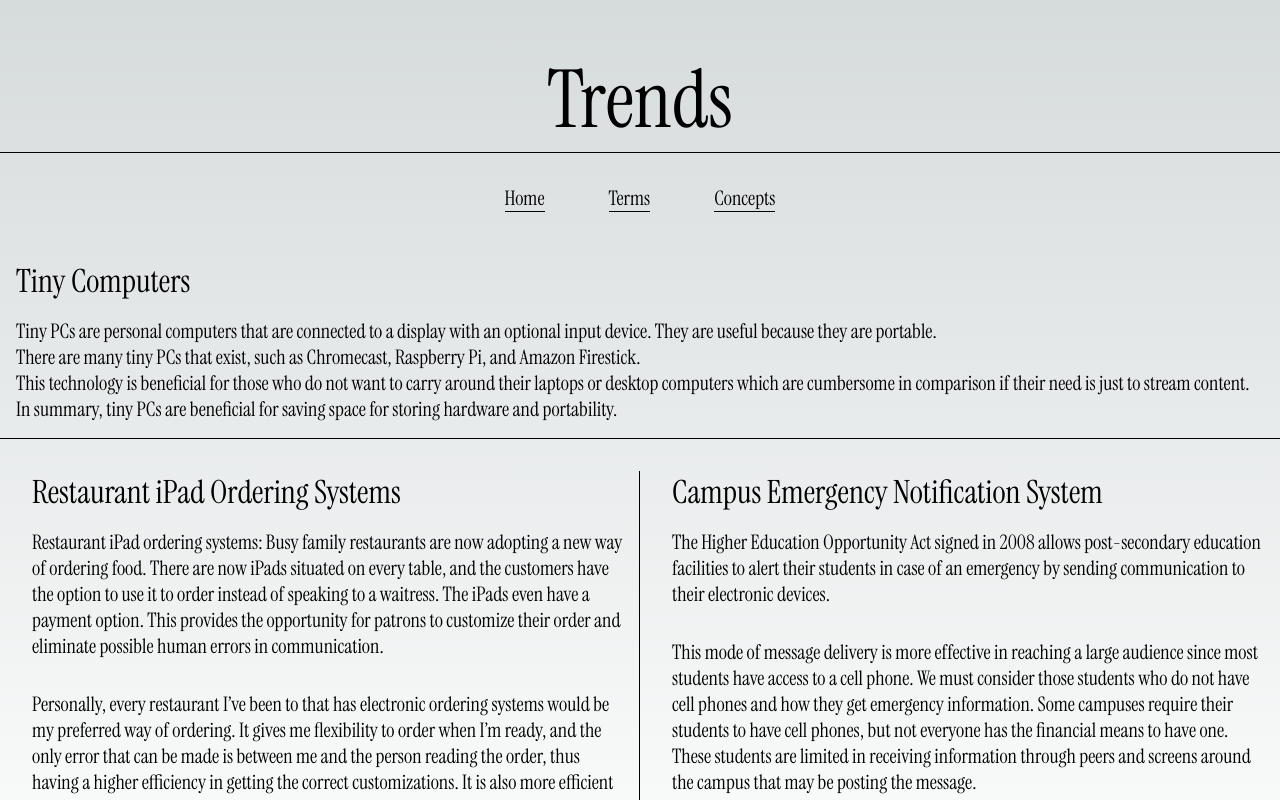
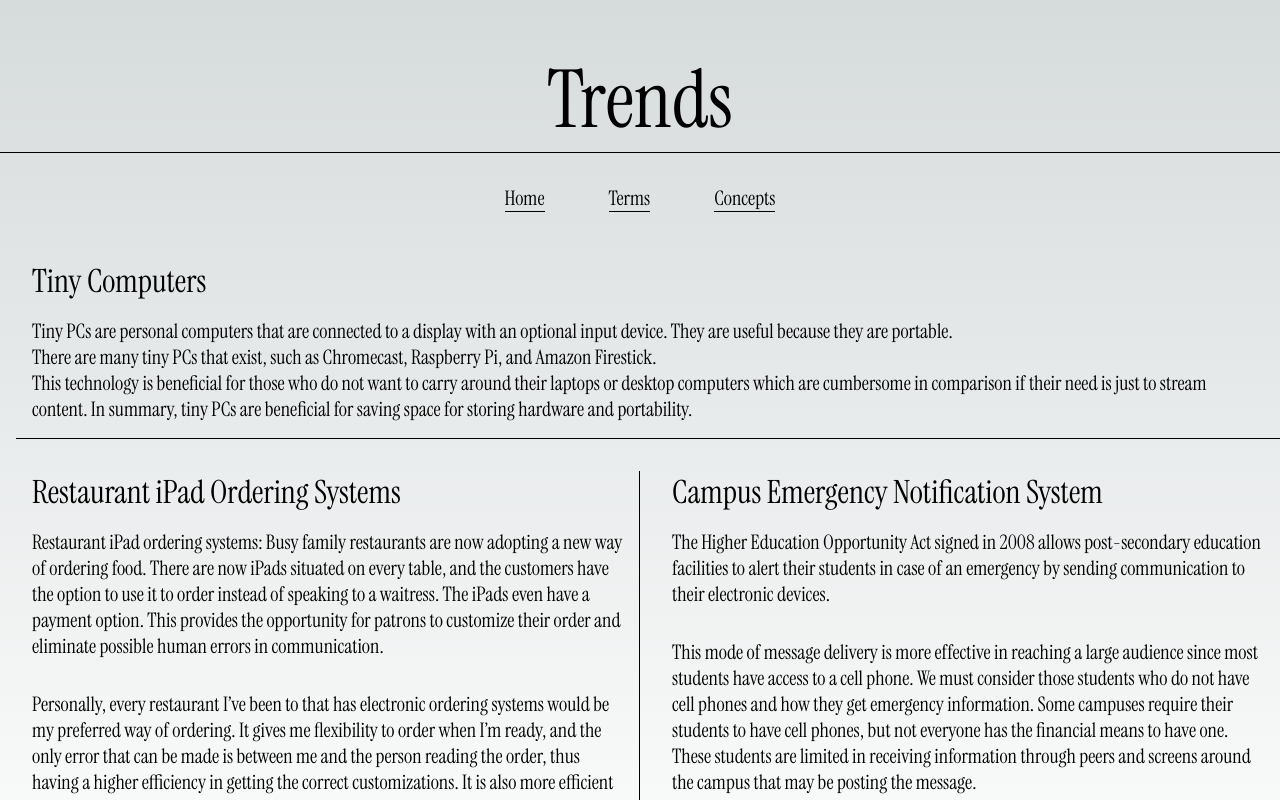
Before and after one commit to maanderz/portfolio-1, a Next.js app: page /trends in a window 1280 px wide. Shown: the top 800 px of the page. Built offline with nearby package versions, Linux system fonts and the light colour scheme.

Commit message:
matched padding

```diff
--- a/src/app/trends/page.js
+++ b/src/app/trends/page.js
@@ -14,7 +14,7 @@ export default function Trends() {
         <Link className={styles.intro_links_children} href="/terms">Terms</Link>
         <Link className={styles.intro_links_children} href="/concepts">Concepts</Link>
       </section>
-      <div style={{ fontSize: '1.25rem', padding: '1rem', borderBottom: '1px solid black'}}>
+      <div style={{ fontSize: '1.25rem', padding: '1rem', marginLeft: '1rem', borderBottom: '1px solid black'}}>
         <div style={{ fontSize: '2rem', paddingBottom: '1rem' }}>Tiny Computers</div>
         <div>
           Tiny PCs are personal computers that are connected to a display with an optional input device.
```
